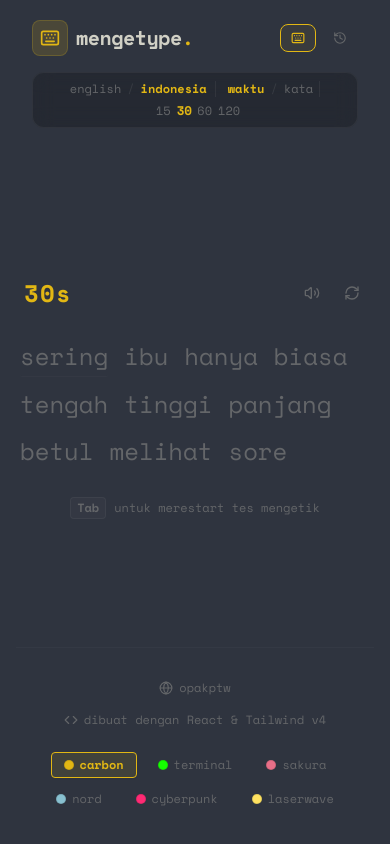
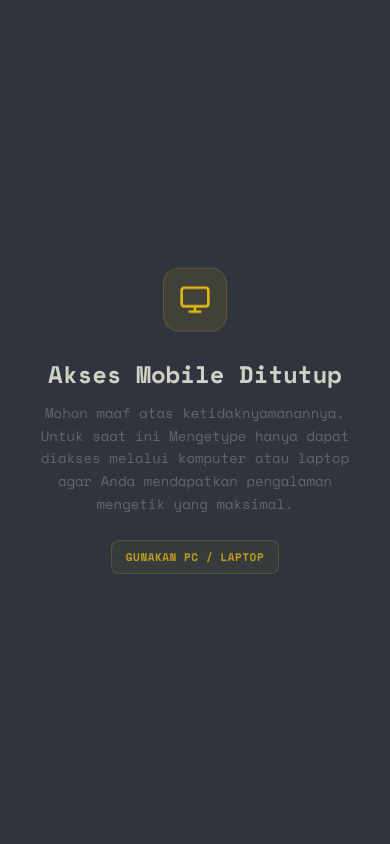
Before and after one commit to opakpakri/mengetype, a React (Vite) app: page / in a window 390 px wide. Built offline with nearby package versions, Linux system fonts and the light colour scheme.

Commit message:
rip mobile

```diff
--- a/src/App.jsx
+++ b/src/App.jsx
@@ -6,6 +6,7 @@
 import StatsHistory from './components/StatsHistory';
 
 import ClickSpark from './components/ClickSpark';
+import { Monitor } from 'lucide-react';
 
 function App() {
   const [theme, setTheme] = useState(() => {
@@ -82,6 +83,26 @@
       sparkCount={8}
       duration={400}
     >
+      {/* Mobile Blocker Screen */}
+      <div className="md:hidden flex flex-col items-center justify-center p-6 text-center select-none font-mono flex-1 my-auto animate-fadeIn">
+        <div className="w-16 h-16 rounded-2xl bg-main/10 text-main flex items-center justify-center border border-main/20 mb-6 animate-bounce">
+          <Monitor size={32} />
+        </div>
+        <h1 className="font-bold text-2xl text-txt mb-3">
+          {config.language === 'indonesian' ? 'Akses Mobile Ditutup' : 'Mobile Access Unavailable'}
+        </h1>
+        <p className="text-sm text-sub max-w-xs leading-relaxed mb-6">
+          {config.language === 'indonesian'
+            ? 'Mohon maaf atas ketidaknyamanannya. Untuk saat ini Mengetype hanya dapat diakses melalui komputer atau laptop agar Anda mendapatkan pengalaman mengetik yang maksimal.'
+            : 'We apologize for the inconvenience. For now, Mengetype can only be accessed using a computer or laptop to ensure you get the best typing experience.'}
+        </p>
+        <div className="text-[11px] tracking-wider text-main/80 border border-main/20 px-3.5 py-2 rounded-lg bg-main/5 font-semibold uppercase">
+          {config.language === 'indonesian' ? 'Gunakan PC / Laptop' : 'Use PC / Laptop'}
+        </div>
+      </div>
+
+      {/* Main Desktop Layout */}
+      <div className="hidden md:flex flex-col flex-1">
         <Navbar
           config={config}
           setConfig={setConfig}
@@ -124,6 +145,7 @@
         </main>
 
         <Footer activeTheme={theme} setTheme={setTheme} language={config.language} />
+      </div>
     </ClickSpark>
   );
 }
```
Lines whose indentation alone changed are shown as unchanged.
